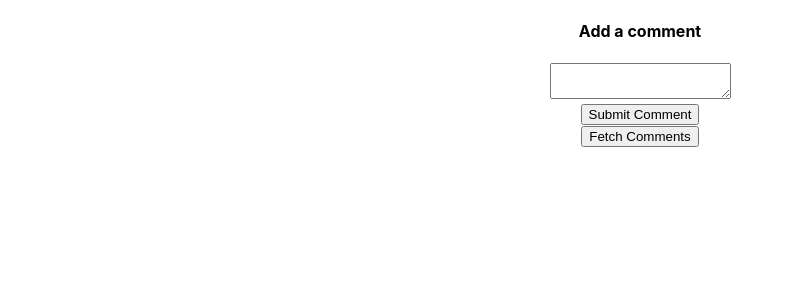
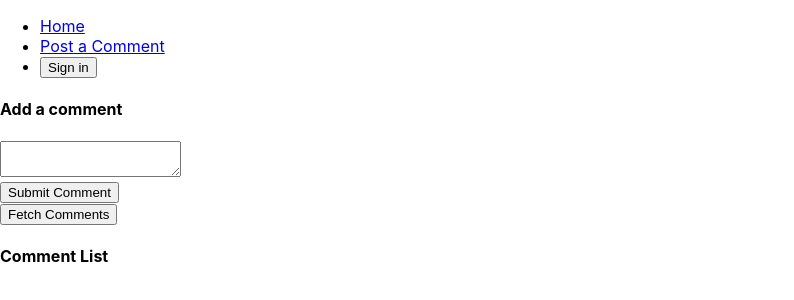
Before and after one commit to kolaveridi/ReactTesting, a React (Create React App) app: page /post in a window 1280 px wide. Shown: the top 300 px of the page, without its empty margins (0-794 px from the left). Built offline with nearby package versions, Linux system fonts and the light colour scheme.

Commit message:
higher order component

```diff
--- a/package.json
+++ b/package.json
@@ -10,6 +10,7 @@
     "react": "^16.8.3",
     "react-dom": "^16.8.3",
     "react-redux": "^6.0.1",
+    "react-router-dom": "^4.3.1",
     "react-scripts": "2.1.5",
     "redux": "^4.0.1",
     "redux-promise": "^0.6.0"
--- a/src/actions/index.js
+++ b/src/actions/index.js
@@ -1,4 +1,4 @@
-import {SAVE_COMMENT ,FETCH_COMMENTS} from 'actions/types';
+import {SAVE_COMMENT ,FETCH_COMMENTS ,CHANGE_AUTH} from 'actions/types';
 import axios from 'axios';
 export function saveComment(comment){
    return{
@@ -14,3 +14,9 @@
       payload:response
    };
 }
+export function changeAuth(isLoggedIn){
+  return{
+      type:CHANGE_AUTH,
+      payload:isLoggedIn
+  };
+}
--- a/src/actions/types.js
+++ b/src/actions/types.js
@@ -1,3 +1,4 @@
 
 export const SAVE_COMMENT='SAVE_COMMENT';
 export const FETCH_COMMENTS='fetch_comments';
+export const CHANGE_AUTH='change_auth';
--- a/src/components/App.js
+++ b/src/components/App.js
@@ -1,17 +1,56 @@
 import React, { Component } from 'react';
 import CommentBox from 'components/CommentBox';
 import CommentList from 'components/CommentList';
-import './App.css';
+
+import {connect} from 'react-redux';
+import {Route,Link} from 'react-router-dom';
+
+import * as actions from 'actions';
 
 class App extends Component {
+    renderButton (){
+       if(this.props.auth){
+           return(
+               <button onClick={() => this.props.changeAuth(false)}>
+                Sign Out
+               </button>
+           )
+       }
+       else{
+           return(
+             <button onClick={() => this.props.changeAuth(true)}>
+               Sign in
+             </button>
+           );
+       }
+    }
+    renderHeader(){
+        return(
+           <ul>
+             <li>
+              <Link to="/">Home</Link>
+             </li>
+             <li>
+               <Link to="/post">Post a Comment </Link>
+             </li>
+             <li>{this.renderButton()}</li>
+           </ul>
+        );
+    }
   render() {
     return (
       <div className="App">
-        <CommentBox/>
-        <CommentList/>
+        {this.renderHeader()}
+         <Route path ="/post" component={CommentBox}/>
+         <Route path="/" component={CommentList}/>
       </div>
     );
   }
 }
+function mapStateToProps(state){
+    return{
+        auth:state.auth
+    };
+}
 
-export default App;
+export default connect(mapStateToProps,actions)(App);
--- a/src/components/CommentBox.js
+++ b/src/components/CommentBox.js
@@ -1,6 +1,7 @@
 import React, { Component } from 'react';
 import {connect} from 'react-redux';
 import * as actions from 'actions';
+import requireAuth from 'components/requireAuth';
 class CommentBox extends React.Component{
     constructor(props){
         super(props);
@@ -9,6 +10,7 @@
         };
 
     }
+
     handleChange=(event)=>{
         this.setState({
             comment:event.target.value
@@ -36,4 +38,5 @@
         );
     }
 }
-export default connect(null,actions)(CommentBox);
+
+export default connect(null,actions)(requireAuth(CommentBox));
--- a/src/components/CommentList.js
+++ b/src/components/CommentList.js
@@ -10,6 +10,7 @@
     render(){
         return(
         <div>
+        <h4>Comment List </h4>
              <ul>
                 {this.renderComments()}
             </ul>
--- /dev/null
+++ b/src/components/requireAuth.js
@@ -0,0 +1,28 @@
+import React, {Component} from 'react';
+import {connect} from 'react-redux';
+export default (ChildComponent) =>{
+   class ComposedComponent extends Component {
+       componentDidMount(){
+           this.shouldNavigateAway();
+       }
+       componentDidUpdate(){
+          this.shouldNavigateAway();
+       }
+       shouldNavigateAway(){
+           if(!this.props.auth){
+               console.log('I need to leave');
+           }
+       }
+       render(){
+           console.log('hoc',this.props);
+           return <ChildComponent  {...this.props}/>
+       }
+   }
+
+   function mapStateToProps(state){
+       return{
+           auth:state.auth
+       }
+   }
+   return  connect(mapStateToProps)(ComposedComponent);
+}
--- a/src/index.js
+++ b/src/index.js
@@ -3,10 +3,12 @@
 import Root from 'Root';
 import './index.css';
 import App from 'components/App';
-
+import {BrowserRouter ,Route } from 'react-router-dom';
 
 ReactDOM.render(
     <Root>
-       <App />
+    <BrowserRouter>
+       <Route path ="/" component={App}/>
+     </BrowserRouter>
     </Root>
     , document.getElementById('root'));
--- /dev/null
+++ b/src/reducers/auth.js
@@ -0,0 +1,12 @@
+import {CHANGE_AUTH} from 'actions/types';
+
+export default function (state =false,action){
+
+    console.log('action type is ',action.type);
+    switch(action.type){
+        case CHANGE_AUTH:
+         return action.payload;
+        default:
+        return state;
+    }
+}
--- a/src/reducers/index.js
+++ b/src/reducers/index.js
@@ -2,7 +2,8 @@
 
 import {combineReducers} from 'redux';
 import commentsReducer from 'reducers/comments';
-
+import  authReducer from 'reducers/auth';
 export default combineReducers({
-   comments:commentsReducer
+   comments:commentsReducer,
+   auth:authReducer
 });
```
Also changed, not shown: 1 other file (tests, documents, lock files or other folders).
